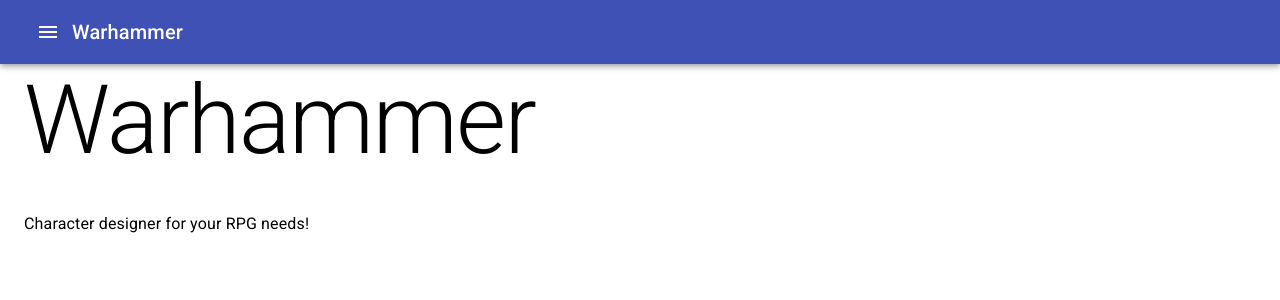
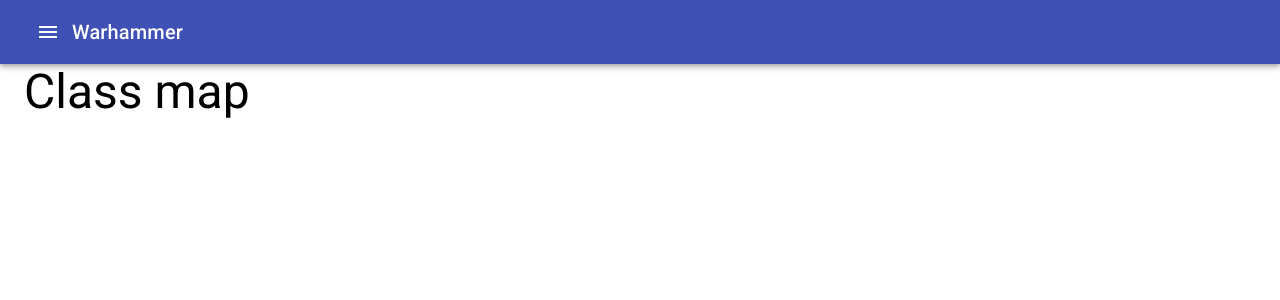
Before and after one commit to matek997/warhammer, a React (Create React App) app: page /map in a window 1280 px wide. Shown: the top 300 px of the page. Built offline with nearby package versions, Linux system fonts and the light colour scheme.

Commit message:
add map action

```diff
--- a/src/App.tsx
+++ b/src/App.tsx
@@ -6,17 +6,20 @@
   Route,
   Switch
 } from "react-router-dom";
-import { Routes } from './Routes';
 import { Home } from './components/views/Home';
+import {Map} from './components/views/Map';
 function App() {
   return <Router>
       <Switch>
     <MainLayout>
-            <Route path='/'>
+            <Route path='/' exact>
               <Home />
             </Route>
-            <Route path='/nav'>
+            {/* <Route path='/nav' exact>
               <Home />
+            </Route> */}
+            <Route path='/map' exact>
+              <Map />
             </Route>
     </MainLayout>
       </Switch>
--- a/src/Routes.tsx
+++ b/src/Routes.tsx
@@ -1,5 +1,6 @@
 import Home from '@material-ui/icons/Home'
 import Nav from '@material-ui/icons/Navigation'
+import BubbleChartIcon from '@material-ui/icons/BubbleChart';
 import React from 'react'
 
 export type Route= {
@@ -9,5 +10,6 @@
 }
 export const Routes:Route[] = [
 	{url:'/',label:'Home',icon:<Home/>},
-	{url:'/nav',label:'Home',icon:<Nav/>},
+	// {url:'/nav',label:'Home',icon:<Nav/>},
+	{url:'/map',label:'Class map', icon:<BubbleChartIcon/>}
 ]
--- /dev/null
+++ b/src/components/views/Map.tsx
@@ -0,0 +1,14 @@
+import { Container, Typography } from "@material-ui/core";
+import React from "react";
+
+export const Map = ()=> {
+
+	return <Container>
+
+		   <Typography variant="h3" gutterBottom>
+        Class map
+      </Typography>
+
+
+	</Container>
+}
```
